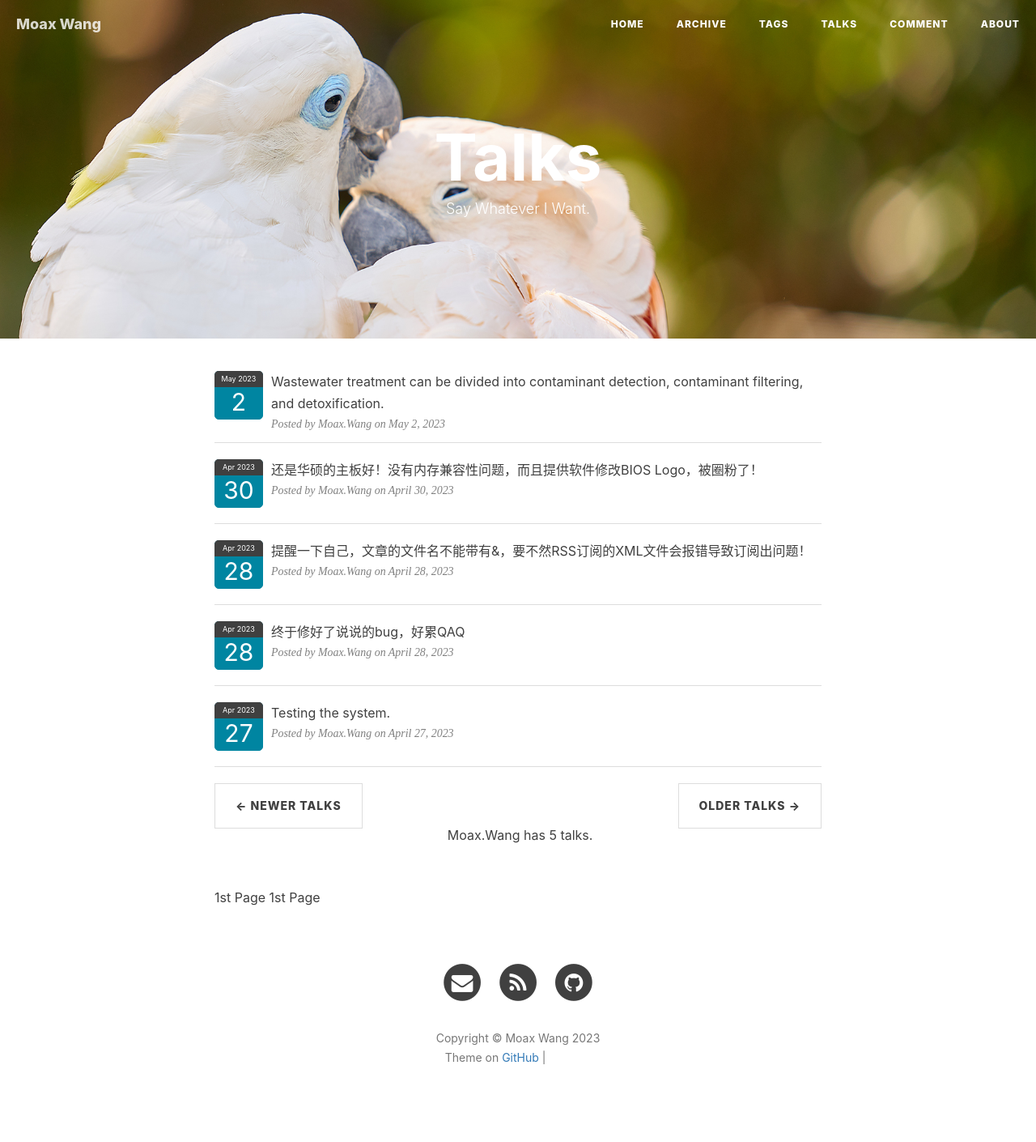
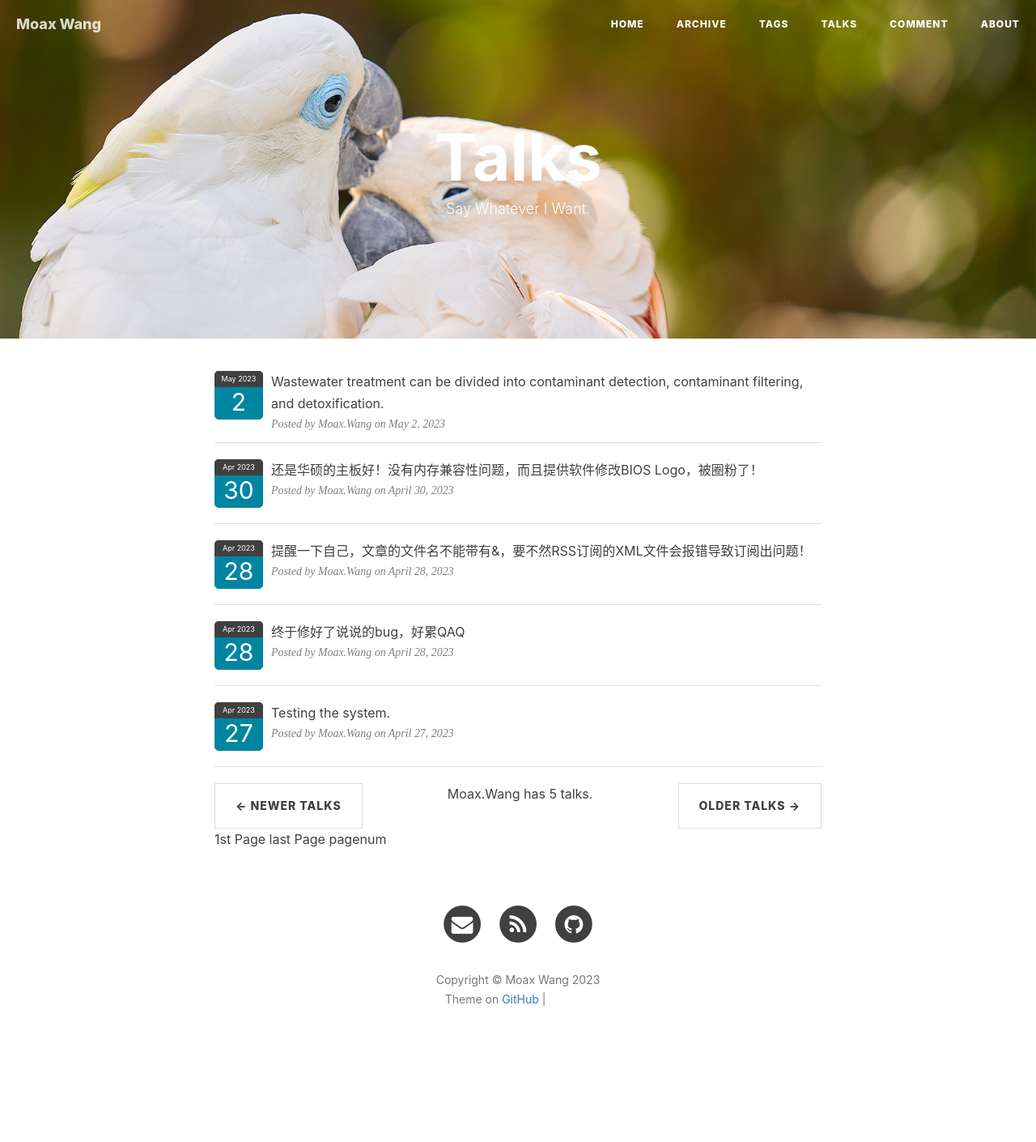
Before and after one commit to WinchellWang/winchellwang.github.io, a Jekyll site: the page built from 3talk.html, in a window 1280 px wide. Shown: the whole page at 81% size. Built offline with Jekyll 4.4.1, drawn with Linux system fonts in a browser that asks for light colours; nearby versions of some CDN libraries; comment, search, counter and statistics services are not loaded; after the commit the page ends 1338 px from its top, so only the background shows below that; grey boxes are pictures that could not be loaded.

Commit message:
Update 3talk.html

```diff
--- a/3talk.html
+++ b/3talk.html
@@ -125,7 +125,7 @@ permalink: /talk/
     <li class="previous">
         <a class="hexo-douban-previouspage" href="javascript:;">&larr; Newer Talks</a>
     </li>
-    <li style="line-height: 8;">
+    <li style="line-height: 1.7;">
         Moax.Wang has
         <script language="JavaScript">
             var numitem3 = document.getElementById('my_talk').getElementsByClassName('hexo-talk-item').length;
@@ -138,7 +138,8 @@ permalink: /talk/
 </ul>
 
 <a class="hexo-douban-firstpage" href="javascript:;">1st Page</a>
-<a class="hexo-douban-firstpage" href="javascript:;">1st Page</a>
+<a class="hexo-douban-lastpage" href="javascript:;">last Page</a>
+<a class="hexo-douban-pagenum" href="javascript:;">pagenum</a>
 
 <script>
 
```
